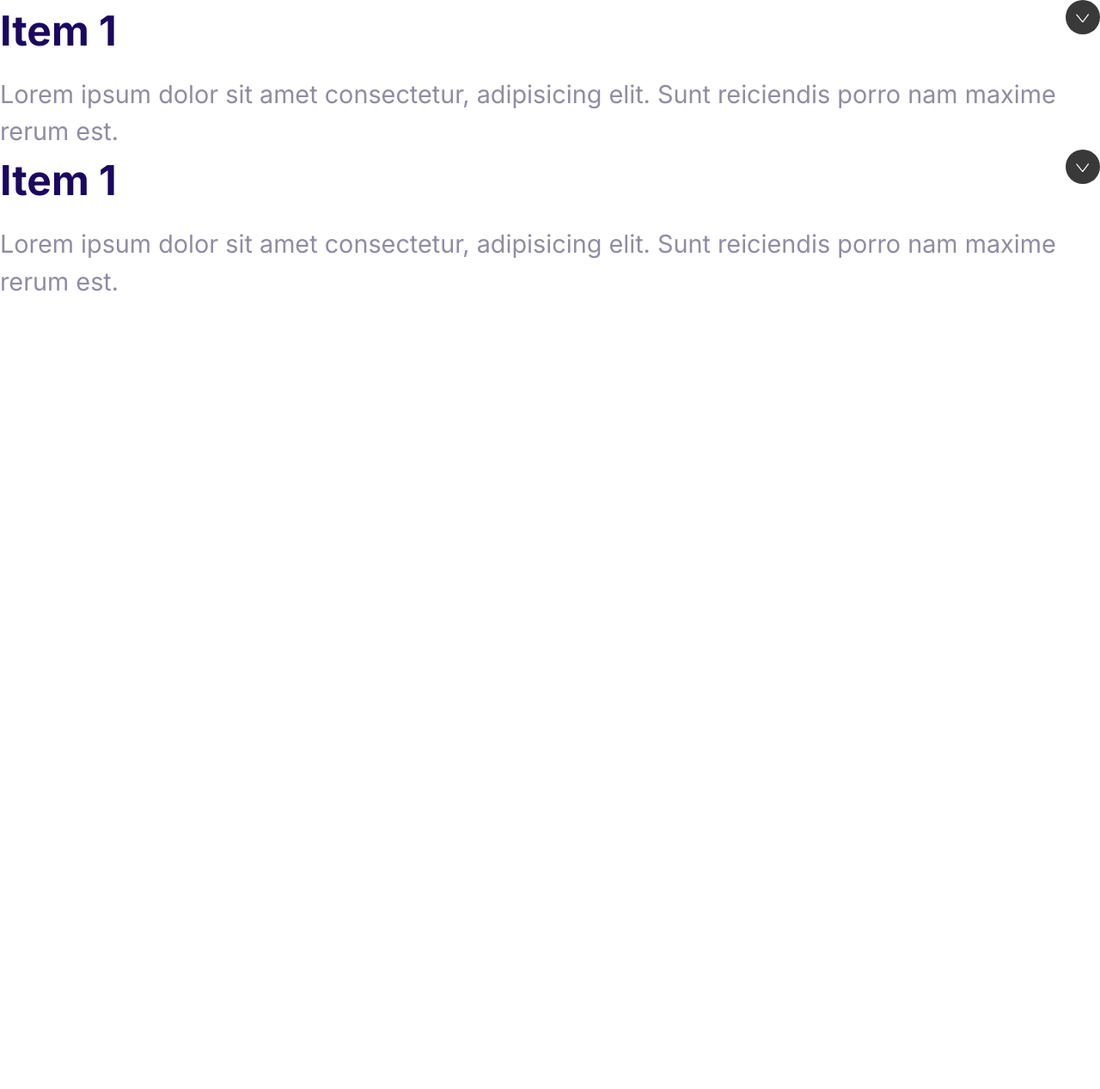
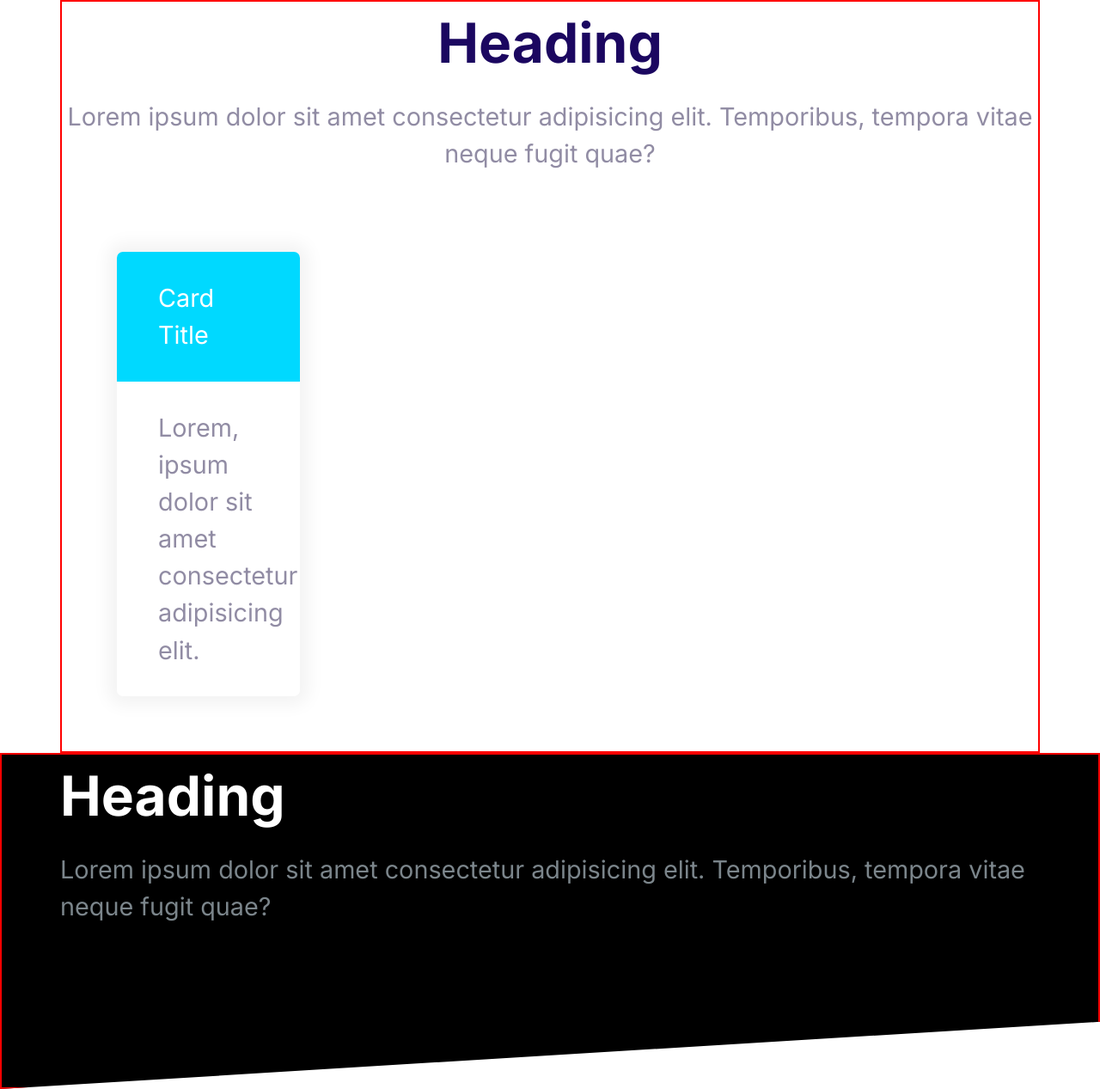
Before and after one commit to philiphbk/moshify, a plain HTML site: page index.html in a window 1280 px wide. Shown: the whole page at 86% size. Before the commit the page ends 800 px from the top, so only its background shows below. Drawn offline with Linux system fonts and the light colour scheme.

Commit message:
Define Callout Component.

```diff
--- a/css/styles.css
+++ b/css/styles.css
@@ -527,3 +527,42 @@ a {
   max-height: 100vh;
   opacity: 1;
 }
+
+/* Blocks */
+.block {
+  --padding-vertical: 6rem;
+  padding: --padding-vertical 2rem;
+  border: 2px solid red;
+}
+
+.block__header {
+  text-align: center;
+}
+
+.block__heading {
+  margin-top: 0;
+}
+
+.block--dark {
+  background: #000;
+  color: #7b858b;
+}
+
+.block--dark .block__heading {
+  color: #fff;
+}
+
+.block--skewed-right {
+  padding-bottom: calc(var(--padding-vertical) + 4rem);
+  clip-path: polygon(0% 0%, 100% 0%, 100% 100%, 0% 80%);
+}
+
+.block--skewed-left {
+  padding-bottom: calc(var(--padding-vertical) + 4rem);
+  clip-path: polygon(0% 0%, 100% 0%, 100% 80%, 0% 100%);
+}
+
+.container {
+  max-width: 1140px;
+  margin: 0 auto;
+}
--- a/index.html
+++ b/index.html
@@ -15,32 +15,32 @@
     <link rel="stylesheet" href="css/styles.css" />
   </head>
   <body>
-    <div class="collapsible collapsible--expanded">
-      <header class="collapsible__header">
-        <h2 class="collapsible__heading">Item 1</h2>
-        <svg class="icon icon--white collapsible__chevron">
-          <use xlink:href="images/sprite.svg#chevron"></use>
-        </svg>
+    <section class="block container">
+      <header class="block__header">
+        <h2 class="block__heading">Heading</h2>
+        <p>
+          Lorem ipsum dolor sit amet consectetur adipisicing elit. Temporibus,
+          tempora vitae neque fugit quae?
+        </p>
       </header>
-      <div class="collapsible__content">
-        Lorem ipsum dolor sit amet consectetur, adipisicing elit. Sunt
-        reiciendis porro nam maxime rerum est.
+      <div style="width: 30%; padding: 4rem">
+        <div class="card card--secondary">
+          <header class="card__header">Card Title</header>
+          <div class="card__body">
+            Lorem, ipsum dolor sit amet consectetur adipisicing elit.
+          </div>
+        </div>
       </div>
-    </div>
-
-    <div class="collapsible collapsible--expanded">
-      <header class="collapsible__header">
-        <h2 class="collapsible__heading">Item 1</h2>
-        <svg class="icon icon--white collapsible__chevron">
-          <use xlink:href="images/sprite.svg#chevron"></use>
-        </svg>
-      </header>
-      <div class="collapsible__content">
-        Lorem ipsum dolor sit amet consectetur, adipisicing elit. Sunt
-        reiciendis porro nam maxime rerum est.
+    </section>
+    <section class="block block--dark block--skewed-left">
+      <div class="container">
+        <h2 class="block__heading">Heading</h2>
+        <p>
+          Lorem ipsum dolor sit amet consectetur adipisicing elit. Temporibus,
+          tempora vitae neque fugit quae?
+        </p>
       </div>
-    </div>
-
+    </section>
     <script src="js/main.js"></script>
   </body>
 </html>
```
Also changed, not shown: components/callouts.html (added, +9 -0 lines).
